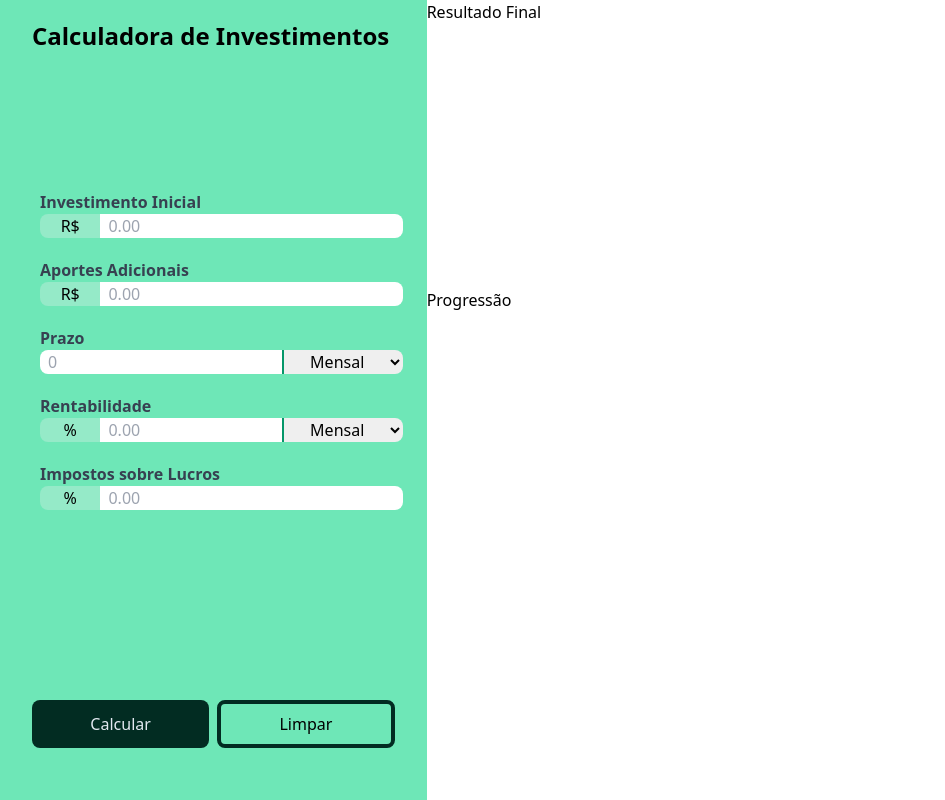
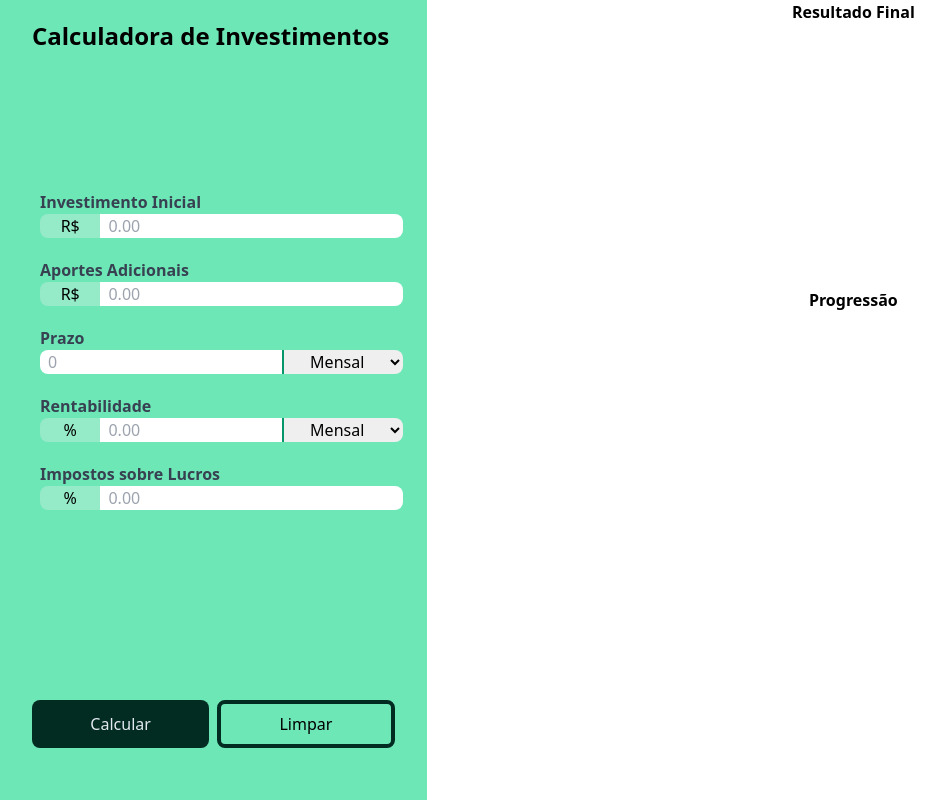
Before and after one commit to MariaLuizaKalsing/Projeto-CalculadoraInvestimentos, a website built with Vite: page index.html in a window 1280 px wide. Shown: the whole page, without its empty margins (0-945 px from the left). Built offline with nearby package versions, Linux system fonts and the light colour scheme.

Commit message:
Inteligência dos gráficos concluida

```diff
--- a/index.html
+++ b/index.html
@@ -153,13 +153,15 @@
         </button>
       </div>
     </aside>
-    <main class="h-full">
-      <section id="charts-container">
-        <div class="h-[36dvh]">
+    <main class="row-span-2 col-span-2">
+      <section id="charts-container" class="h-full">
+        <div
+          class="font-bold tedxt-lg h-[36%] flex flex-col items-center pb-10"
+        >
           <p>Resultado Final</p>
           <canvas id="final-money-distribution"></canvas>
         </div>
-        <div class="h-[56dvh]">
+        <div class="font-bold tedxt-lg h-[56%] flex flex-col items-center">
           <p>Progressão</p>
           <canvas id="progression"></canvas>
         </div>
```
